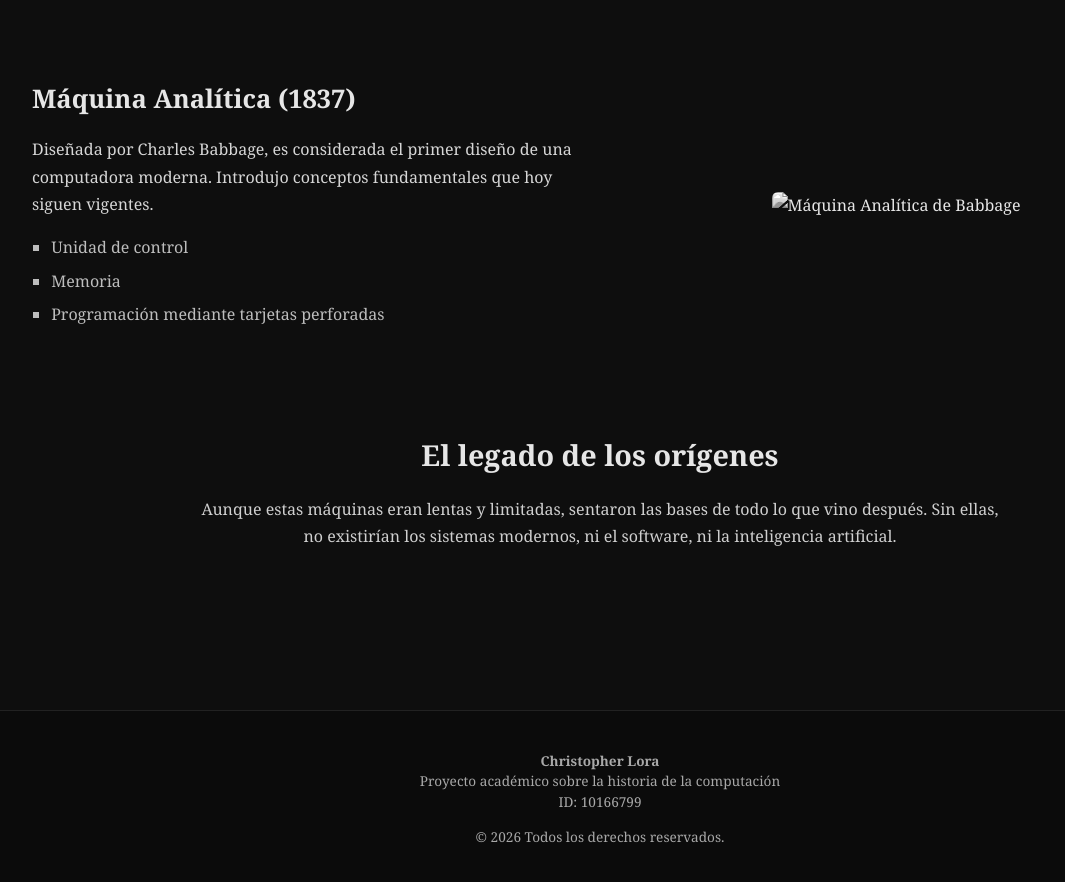
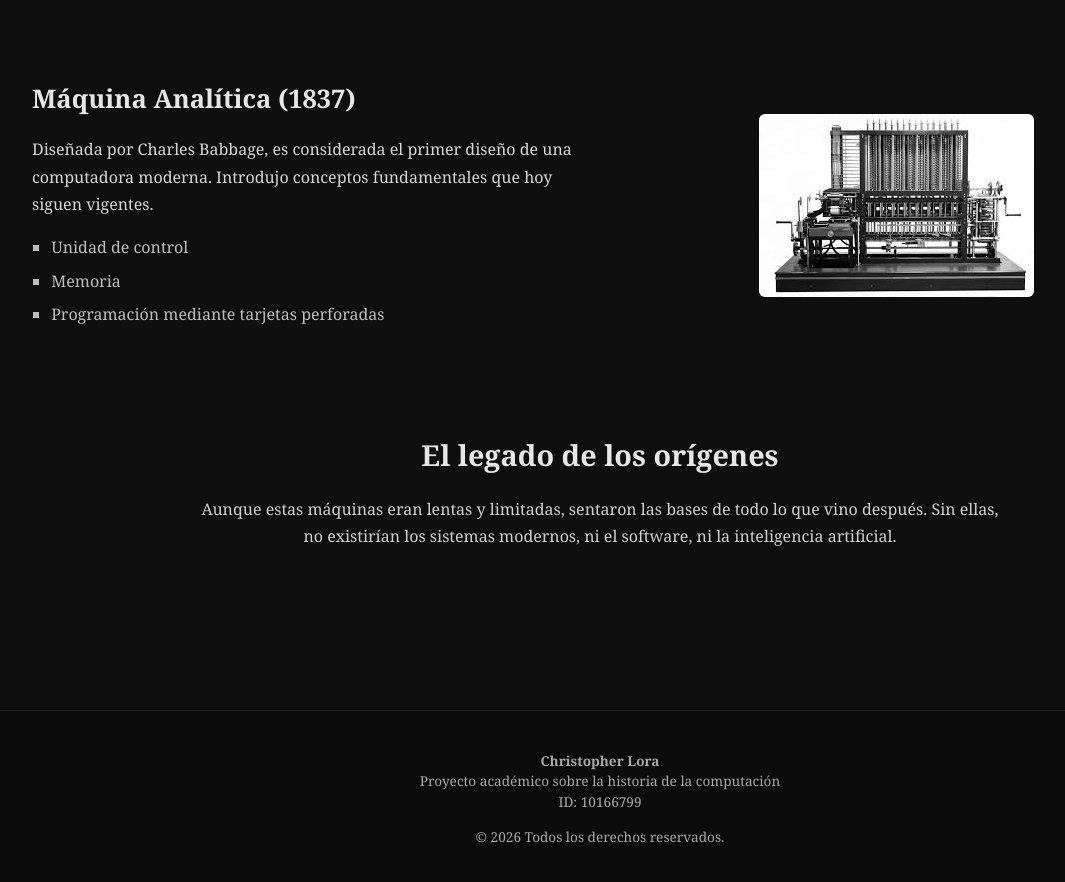
Before and after one commit to Xucadev/Prueba, a plain HTML site: page Generaciones/Origenes.html in a window 1280 px wide. Shown: the part 1219-2101 px from the top of the page, without its empty margins (40-1105 px from the left). Drawn offline with Linux system fonts and the light colour scheme.

Commit message:
Update Origenes.html

```diff
--- a/Generaciones/Origenes.html
+++ b/Generaciones/Origenes.html
@@ -105,7 +105,7 @@
                 </div>
                 <div class="era-image">
                     <!-- Imagen Máquina Analítica -->
-                    <img src="../Imgs/babbage-engine-main.jpg" alt="Máquina Analítica de Babbage">
+                    <img src="../Imgs/Maquina-Analítica-Babbage.jpeg" alt="Máquina Analítica de Babbage">
                 </div>
             </article>
 
```
